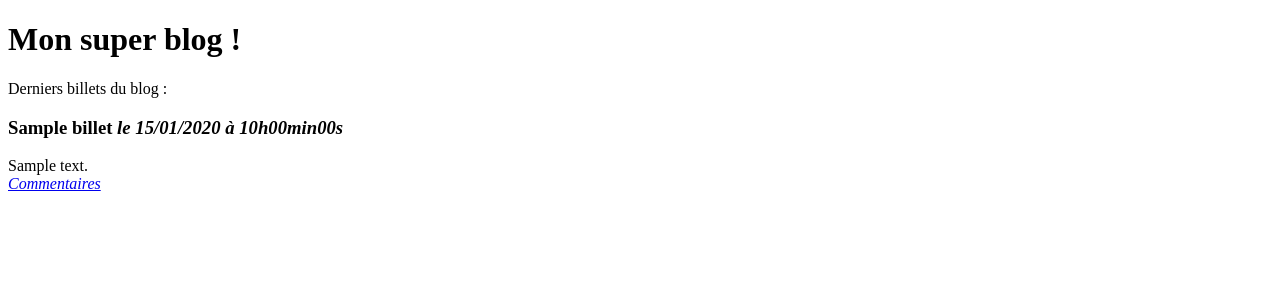
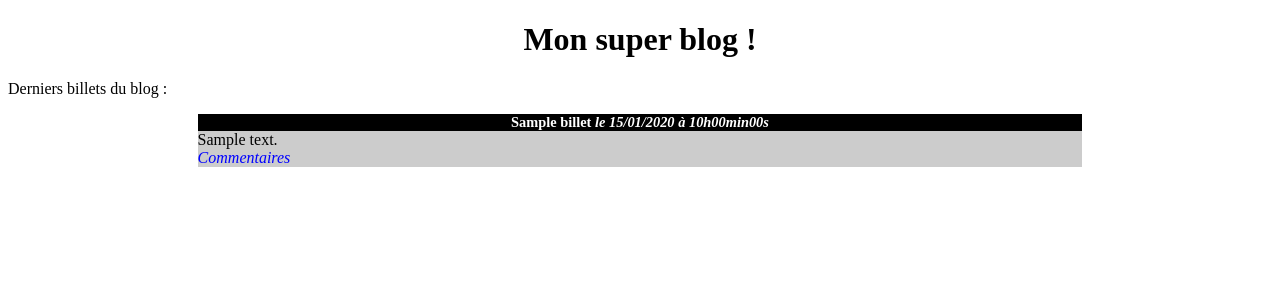
Before and after one commit to amercier8/cours_mvc, a PHP site: page / in a window 1280 px wide. Shown: the top 300 px of the page. Run offline with PHP 8.4, Linux system fonts and the light colour scheme; tables that the repository leaves empty or names only in its code hold one stand-in row (values such as "Sample post").

Commit message:
css modification

```diff
--- a/style.css
+++ b/style.css
@@ -1,11 +1,28 @@
-form
+h1, h3
 {
-    width: 70%;
-    margin: auto;
-    text-align: center;
+    text-align:center;
+}
+h3
+{
+    background-color:black;
+    color:white;
+    font-size:0.9em;
+    margin-bottom:0px;
+}
+.news p
+{
+    background-color:#CCCCCC;
+    margin-top:0px;
+}
+.news
+{
+    width:70%;
+    margin:auto;
 }
 
-.message_nickname
+a
 {
-    font-weight: bold;
+    text-decoration: none;
+    color: blue;
+    font-style: italic;
 }
```
